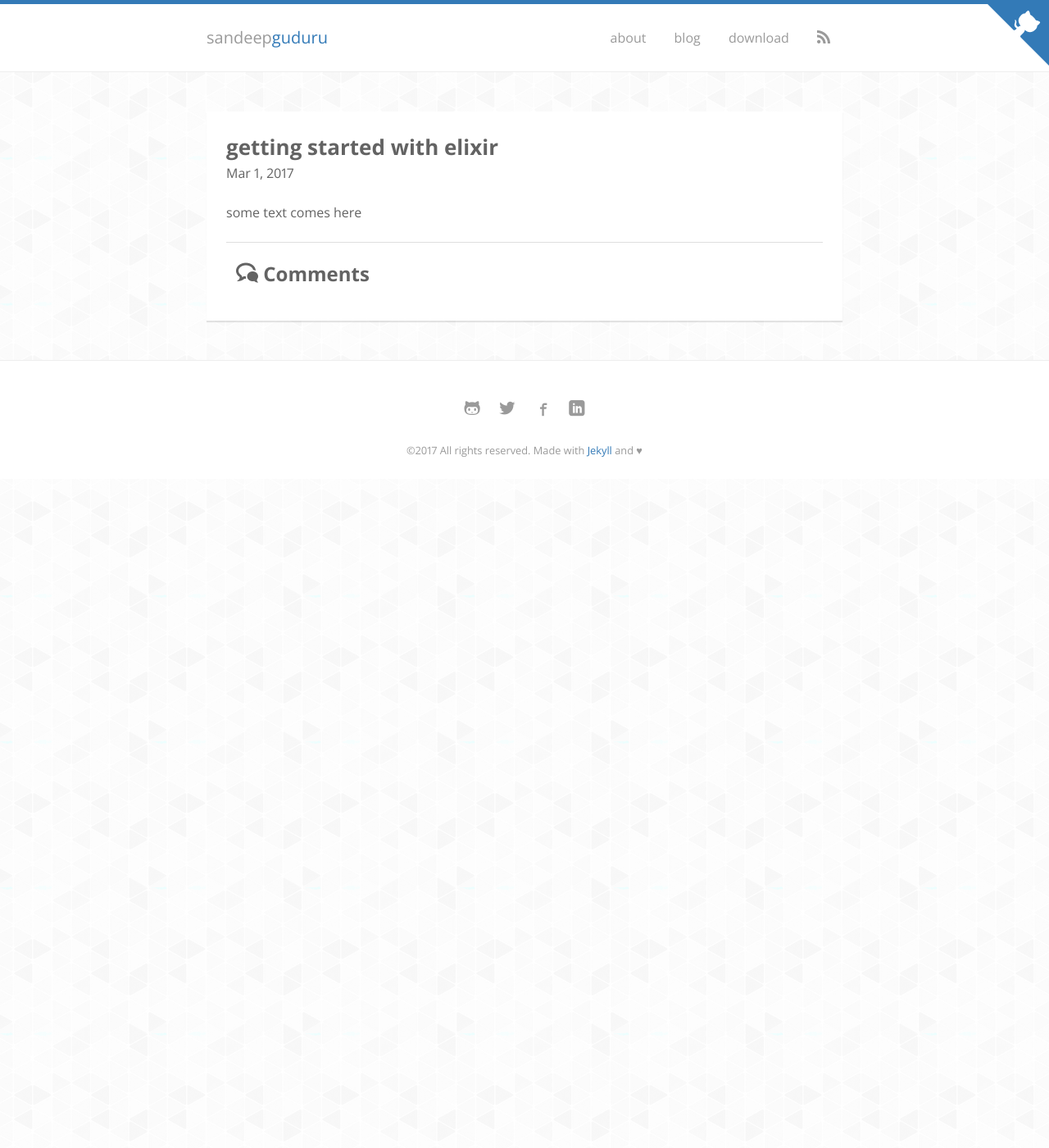
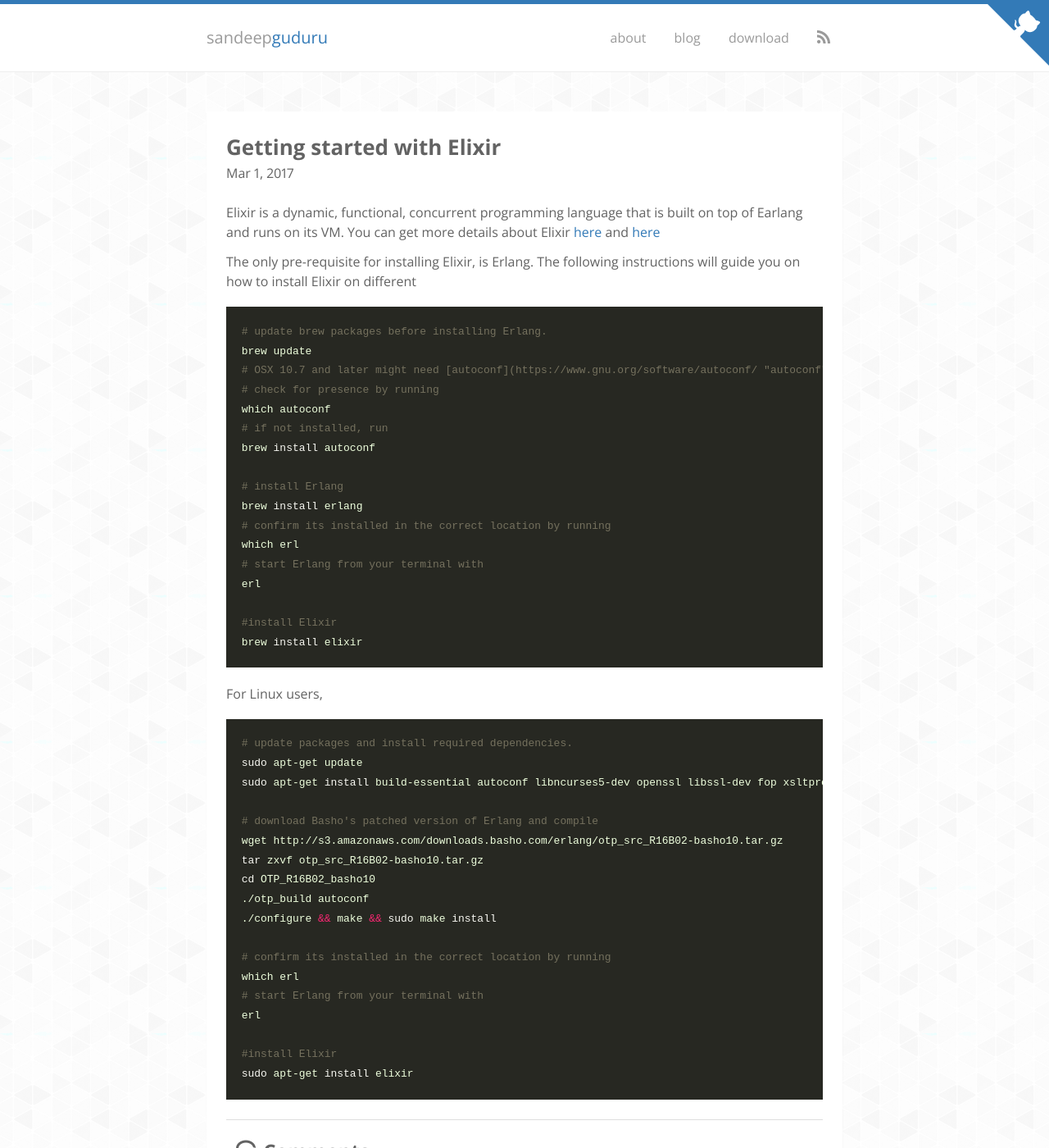
Before and after one commit to sandheepg/musings, a Jekyll site: the page built from _posts/2017-03-01-getting-started-with-elixir.md, in a window 1280 px wide and 1400 px high. Shown: the whole window at 82% size. Built offline with Jekyll 4.4.1, drawn with Linux system fonts in a browser that asks for light colours; nearby versions of some CDN libraries; some web fonts are replaced; comment, search, counter and statistics services are not loaded.

Commit message:
post edited

```diff
--- a/_posts/2017-03-01-getting-started-with-elixir.md
+++ b/_posts/2017-03-01-getting-started-with-elixir.md
@@ -1,15 +1,63 @@
 ---
 layout: post
-title: "getting started with elixir"
+title: "Getting started with Elixir"
 permalink: getting-started-with-elixir
 date: 2017-03-01 20:46:44
 comments: true
 description: "getting started with elixir"
-keywords: ""
-categories:
+keywords: "elixir, erlang, installation, mac, linux, homebrew"
+categories: "installation"
 
 tags:
 
 ---
 
-some text comes here
+Elixir is a dynamic, functional, concurrent programming language that is built on top of Earlang and runs on its VM. You can get more details about Elixir [here](https://en.wikipedia.org/wiki/Elixir_(programming_language) "Wikipedia") and [here](http://elixir-lang.org "Official site")
+
+The only pre-requisite for installing Elixir, is Erlang. The following instructions will guide you on how to install Elixir on different
+
+{% highlight bash %}
+# update brew packages before installing Erlang.
+brew update
+# OSX 10.7 and later might need [autoconf](https://www.gnu.org/software/autoconf/ "autoconf")
+# check for presence by running
+which autoconf
+# if not installed, run
+brew install autoconf
+
+# install Erlang
+brew install erlang
+# confirm its installed in the correct location by running
+which erl
+# start Erlang from your terminal with
+erl
+
+#install Elixir
+brew install elixir
+
+{% endhighlight %}
+
+For Linux users,
+
+{% highlight bash %}
+# update packages and install required dependencies.
+sudo apt-get update
+sudo apt-get install build-essential autoconf libncurses5-dev openssl libssl-dev fop xsltproc unixodbc-dev git
+
+# download Basho's patched version of Erlang and compile
+wget http://s3.amazonaws.com/downloads.basho.com/erlang/otp_src_R16B02-basho10.tar.gz
+tar zxvf otp_src_R16B02-basho10.tar.gz
+cd OTP_R16B02_basho10
+./otp_build autoconf
+./configure && make && sudo make install
+
+# confirm its installed in the correct location by running
+which erl
+# start Erlang from your terminal with
+erl
+
+#install Elixir
+sudo apt-get install elixir
+
+
+{% endhighlight %}
```
Also changed, not shown: _posts/2017-03-01-hello-world.md (+1 -1 lines).
